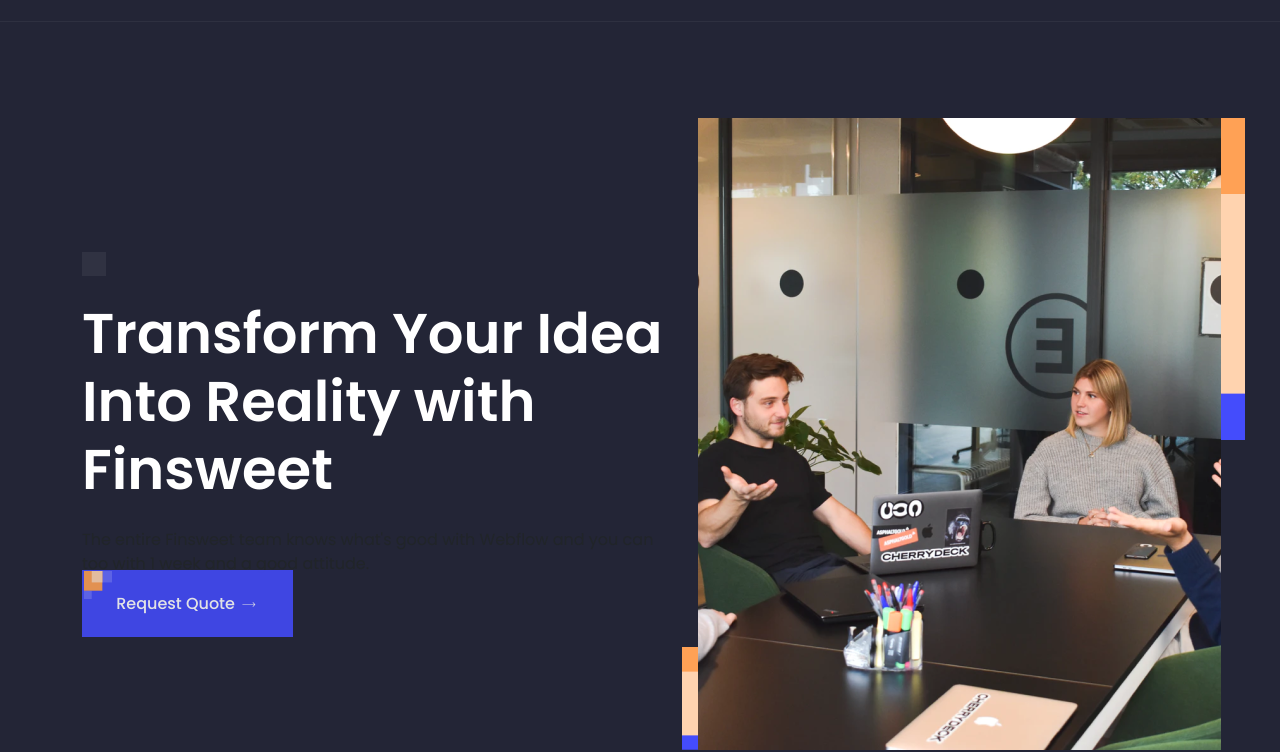
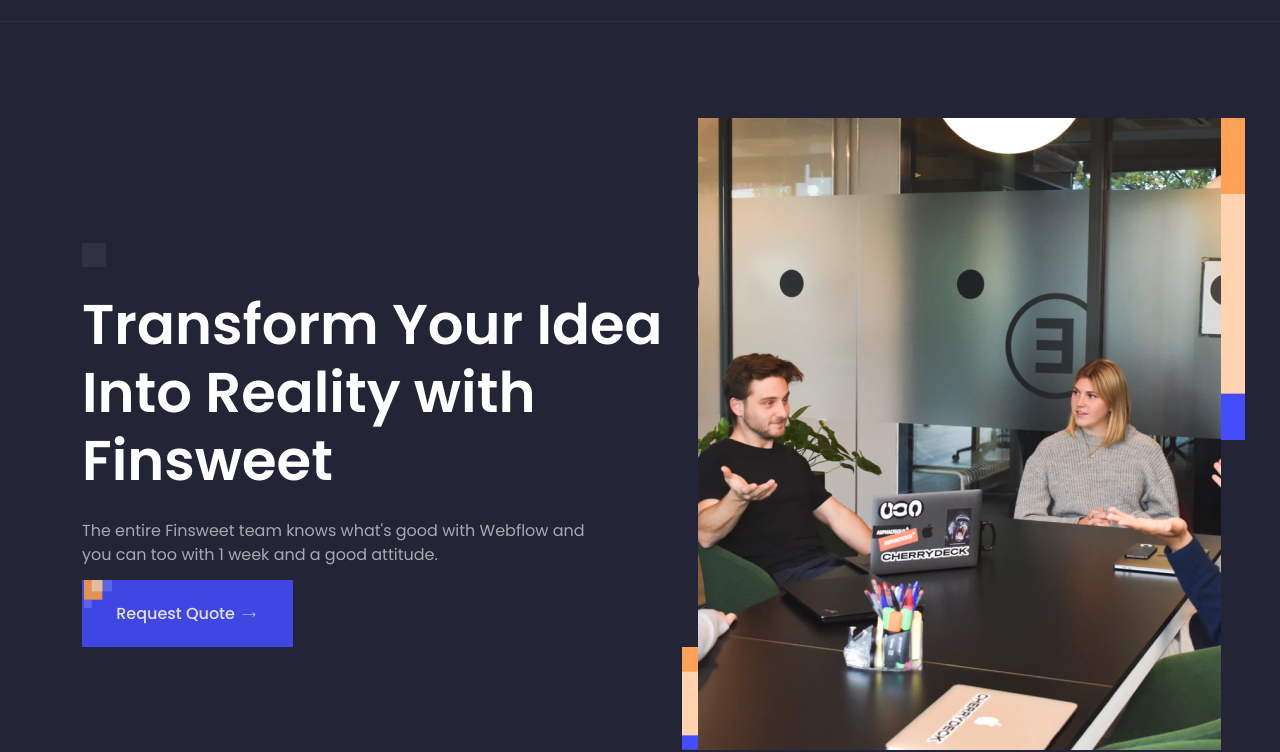
Before and after one commit to 1shera1iyev1c/Client-First-Template-3, a plain HTML site: page index.html in a window 1280 px wide. Shown: the part 75-827 px from the top of the page. Drawn offline with Linux system fonts and the light colour scheme.

Commit message:
Update main.css

```diff
--- a/css/main.css
+++ b/css/main.css
@@ -141,6 +141,18 @@ body{
     width: 600px;
     margin: 24px 0;
 }
+.intro__text{
+    font-family: 'Poppins';
+    font-style: normal;
+    font-weight: 400;
+    font-size: 16px;
+    line-height: 24px;
+    color: #FFFFFF;
+    opacity: 0.6;
+    width: 528px;
+    margin-bottom: 35px;
+}
+
 .intro__serv__text{
     font-family: 'Poppins';
     font-style: normal;
```
